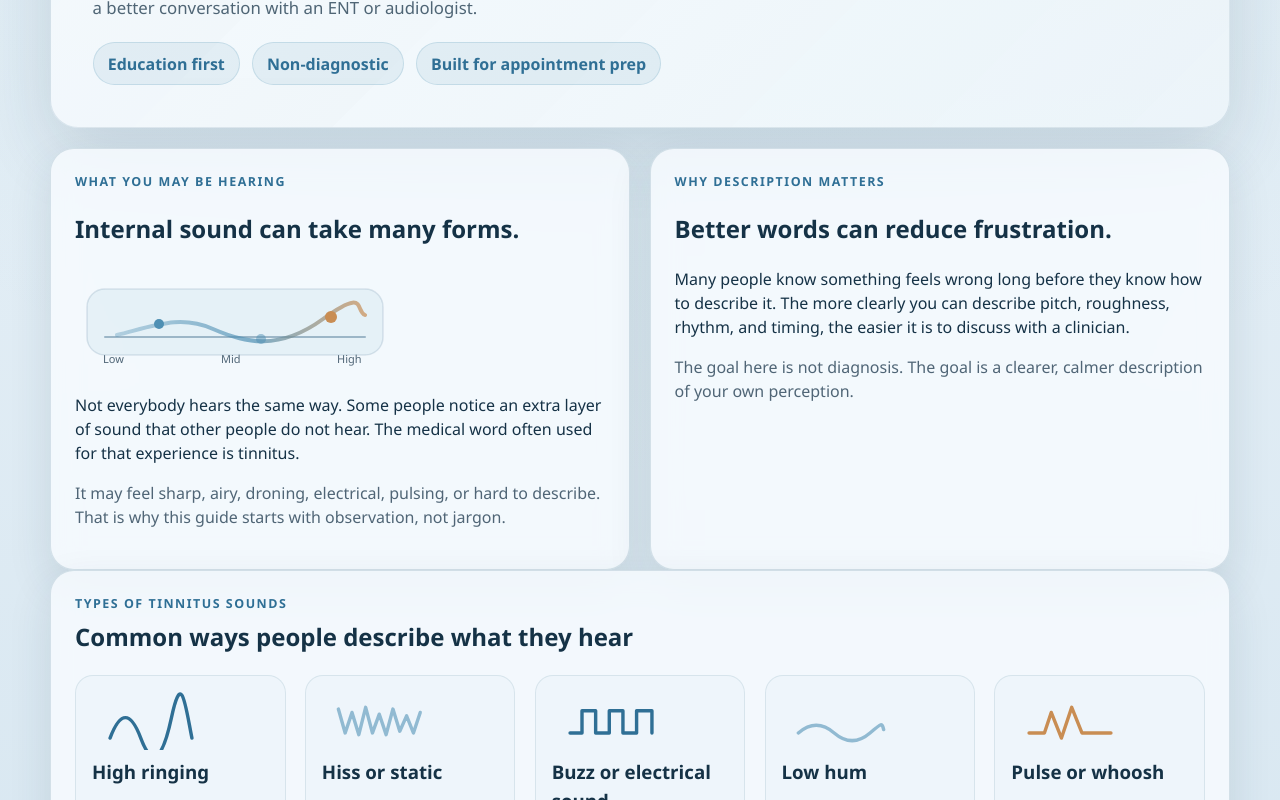
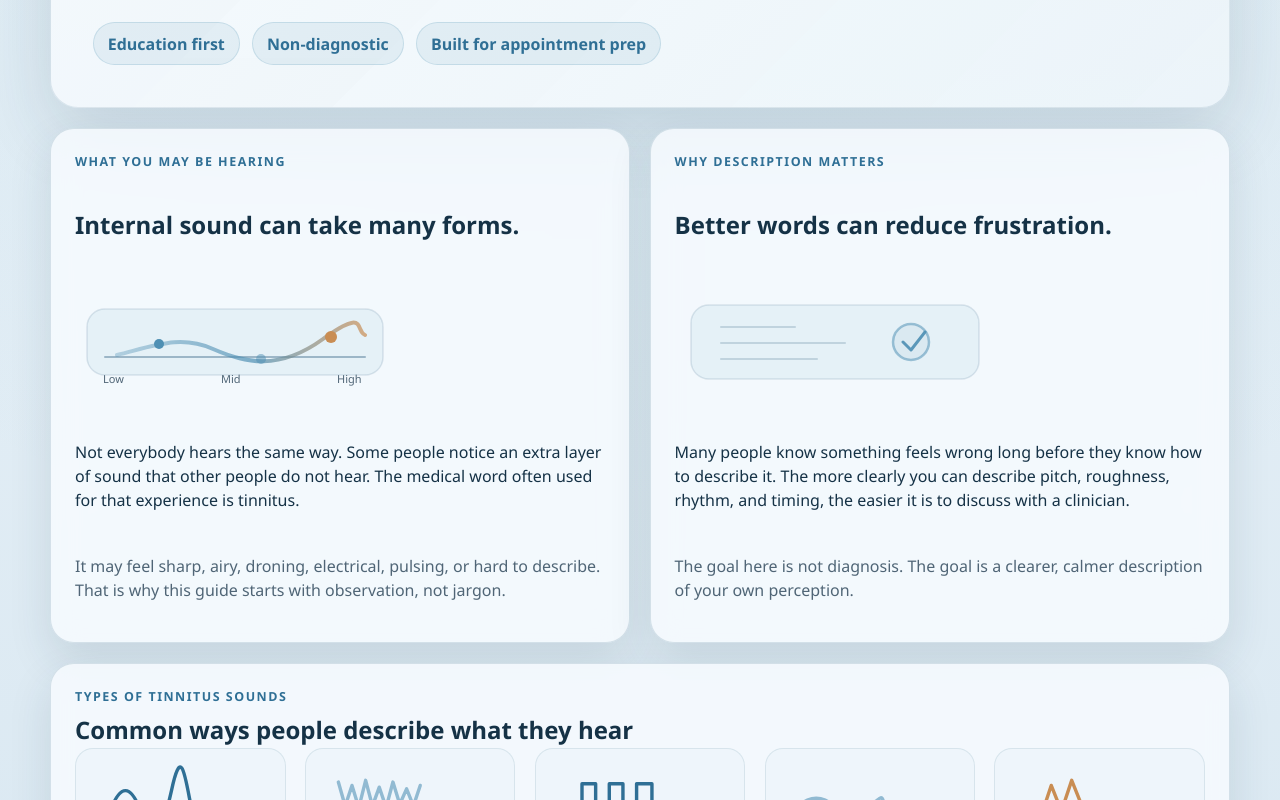
Before and after one commit to wiseguy16/TinnitusGuide, a React (Vite) app: page / in a window 1280 px wide. Shown: the part 740-1540 px from the top of the page. Built offline with nearby package versions, Linux system fonts and the light colour scheme.

Commit message:
Refine TinnitusGuide page rhythm

```diff
--- a/src/App.jsx
+++ b/src/App.jsx
@@ -1,5 +1,7 @@
 import React from "react";
 import SoundExplorer from "./components/SoundExplorer";
+
+const SERENITONE_URL = "https://wiseguy16.github.io/SereniTone/";
 
 const SOUND_TYPES = [
   {
@@ -100,6 +102,19 @@ function CareGraphic() {
   );
 }
 
+function DescriptionMattersGraphic() {
+  return (
+    <svg viewBox="0 0 320 110" className="inline-graphic" aria-hidden="true">
+      <rect x="16" y="18" width="288" height="74" rx="18" className="graphic-surface" />
+      <path d="M46 40 H120" className="graphic-axis soft" />
+      <path d="M46 56 H170" className="graphic-axis soft" />
+      <path d="M46 72 H142" className="graphic-axis soft" />
+      <circle cx="236" cy="55" r="18" className="graphic-note-ring" />
+      <path d="M228 55 l8 8 l14 -18" className="graphic-note-check" />
+    </svg>
+  );
+}
+
 function SoundTypeGraphic({ title }) {
   switch (title) {
     case "High ringing":
@@ -160,7 +175,7 @@ export default function App() {
       </section>
 
       <section className="intro-grid">
-        <article className="panel">
+        <article className="panel intro-panel">
           <p className="eyebrow">What You May Be Hearing</p>
           <h2>Internal sound can take many forms.</h2>
           <HearingRangeGraphic />
@@ -175,9 +190,10 @@ export default function App() {
           </p>
         </article>
 
-        <article className="panel">
+        <article className="panel intro-panel">
           <p className="eyebrow">Why Description Matters</p>
           <h2>Better words can reduce frustration.</h2>
+          <DescriptionMattersGraphic />
           <p>
             Many people know something feels wrong long before they know how to
             describe it. The more clearly you can describe pitch, roughness,
@@ -258,7 +274,37 @@ export default function App() {
               <li key={item}>{item}</li>
             ))}
           </ul>
+          <p className="muted-text">
+            After you have language for the sound itself, you can also try a supportive
+            listening environment in SereniTone.
+          </p>
+          <a
+            className="companion-link"
+            href={SERENITONE_URL}
+            rel="noreferrer"
+            target="_blank"
+          >
+            Open SereniTone
+          </a>
         </article>
+      </section>
+
+      <section className="panel bottom-cta-panel">
+        <p className="eyebrow">Try Relief Support</p>
+        <h2>Ready to try a sound tool designed to make tinnitus feel less front-and-center?</h2>
+        <p className="muted-text">
+          SereniTone is built to help you create a gentle, adjustable soundscape that may
+          reduce contrast with tinnitus and make it easier for the brain to let it fade into
+          the background.
+        </p>
+        <a
+          className="companion-link companion-link-strong"
+          href={SERENITONE_URL}
+          rel="noreferrer"
+          target="_blank"
+        >
+          Go to SereniTone
+        </a>
       </section>
     </main>
   );
--- a/src/styles.css
+++ b/src/styles.css
@@ -58,14 +58,19 @@ input[type="range"] {
   padding: 2rem 0 4rem;
 }
 
+.page-shell > section + section {
+  margin-top: 1.25rem;
+}
+
 .hero,
 .intro-grid,
 .sound-grid,
 .describe-grid,
-.care-grid {
+.care-grid,
+.bottom-cta-panel,
+.companion-panel {
   display: grid;
   gap: 1.2rem;
-  margin-top: 1.25rem;
 }
 
 .hero {
@@ -221,6 +226,20 @@ input[type="range"] {
   fill: rgba(201, 141, 83, 0.9);
 }
 
+.graphic-note-ring {
+  fill: rgba(79, 144, 180, 0.08);
+  stroke: rgba(79, 144, 180, 0.52);
+  stroke-width: 2.5;
+}
+
+.graphic-note-check {
+  fill: none;
+  stroke: rgba(79, 144, 180, 0.92);
+  stroke-width: 3;
+  stroke-linecap: round;
+  stroke-linejoin: round;
+}
+
 .hero-ring {
   fill: rgba(79, 144, 180, 0.08);
   stroke: rgba(79, 144, 180, 0.55);
@@ -250,6 +269,7 @@ input[type="range"] {
 .intro-grid,
 .care-grid {
   grid-template-columns: repeat(2, minmax(0, 1fr));
+  align-items: stretch;
 }
 
 .sound-grid {
@@ -267,6 +287,41 @@ input[type="range"] {
   border: 1px solid var(--panel-border);
   box-shadow: var(--shadow);
   backdrop-filter: blur(14px);
+}
+
+.intro-panel {
+  display: grid;
+  gap: 0.65rem;
+  align-content: start;
+  height: 100%;
+}
+
+.companion-panel,
+.bottom-cta-panel {
+  align-content: start;
+}
+
+.companion-link {
+  width: fit-content;
+  color: var(--accent-cool-strong);
+  font-weight: 700;
+  text-decoration: none;
+}
+
+.companion-link:hover {
+  text-decoration: underline;
+}
+
+.companion-link-strong {
+  padding: 0.85rem 1.05rem;
+  border-radius: 14px;
+  background: rgba(79, 144, 180, 0.1);
+  border: 1px solid rgba(79, 144, 180, 0.18);
+}
+
+.companion-link-strong:hover {
+  text-decoration: none;
+  background: rgba(79, 144, 180, 0.14);
 }
 
 .panel-heading h2,
```
